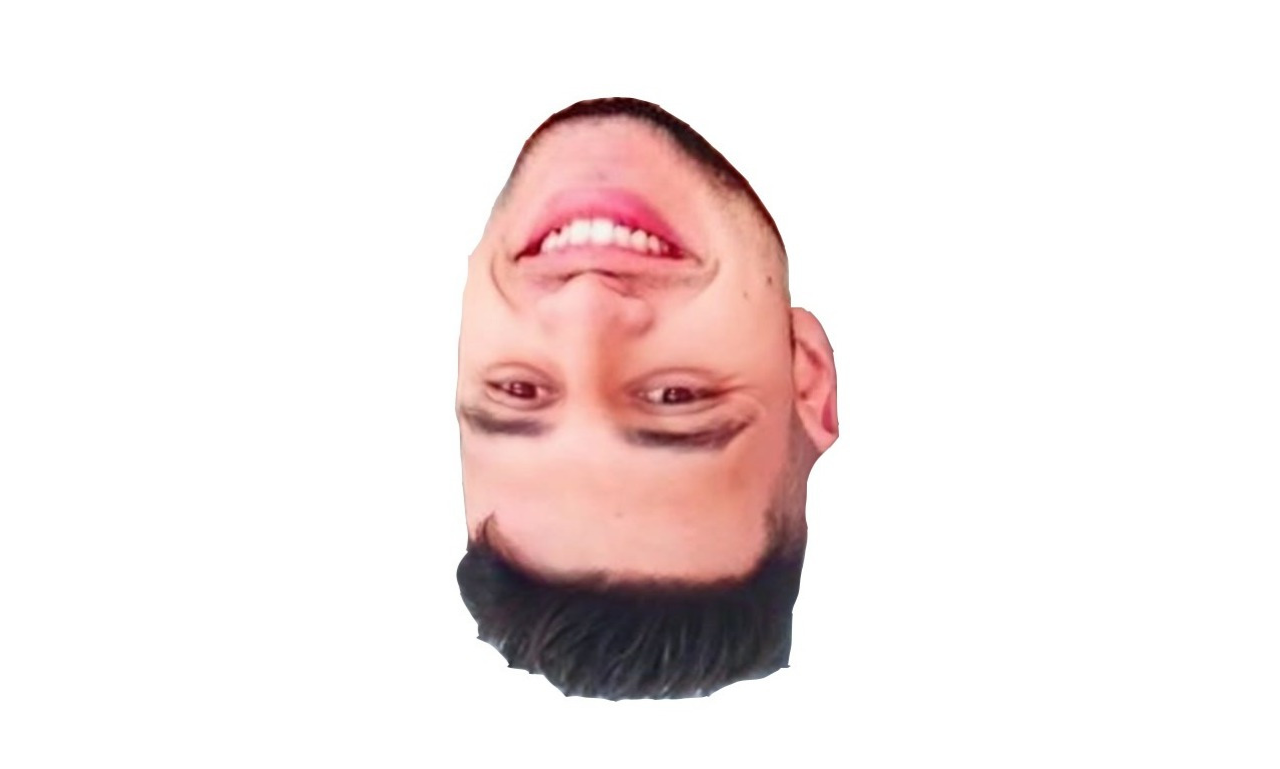
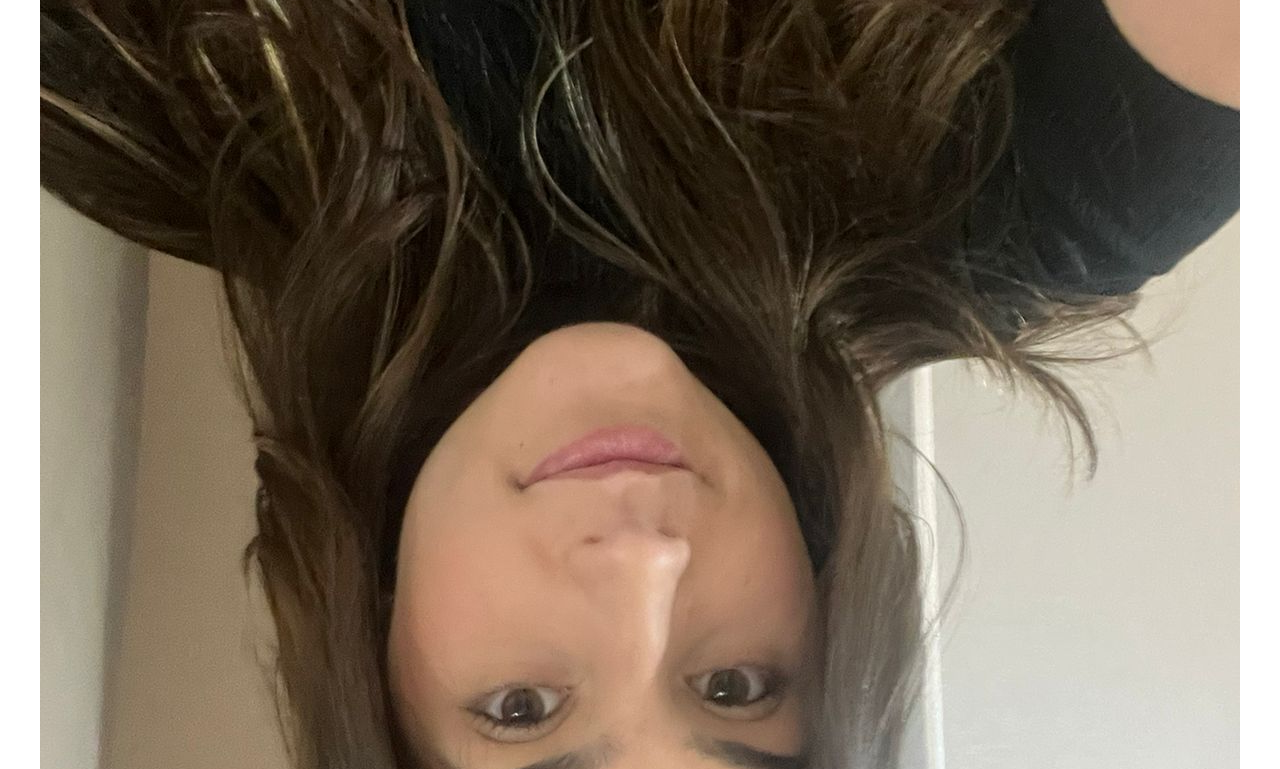
Before and after one commit to RobertaAccorsi/GITHUB, a plain HTML site: page index.html in a window 1280 px wide. Shown: the top 769 px of the page. Drawn offline with nearby package versions, Linux system fonts and the light colour scheme.

Commit message:
Adicionando e alterando a imagem

```diff
--- a/index.html
+++ b/index.html
@@ -18,7 +18,7 @@
 
     <div class="h-100 d-flex align-items-center justify-content-center">
         <a href="./readme.html">
-            <img id="img" src="img/cabeca.jpg">
+            <img id="img" src="img/WhatsApp Image 2024-07-30 at 21.43.28.jpeg">
         </a>
 
     </div>
```
Also changed, not shown: img/WhatsApp Image 2024-07-30 at 21.43.28.jpeg (added).
